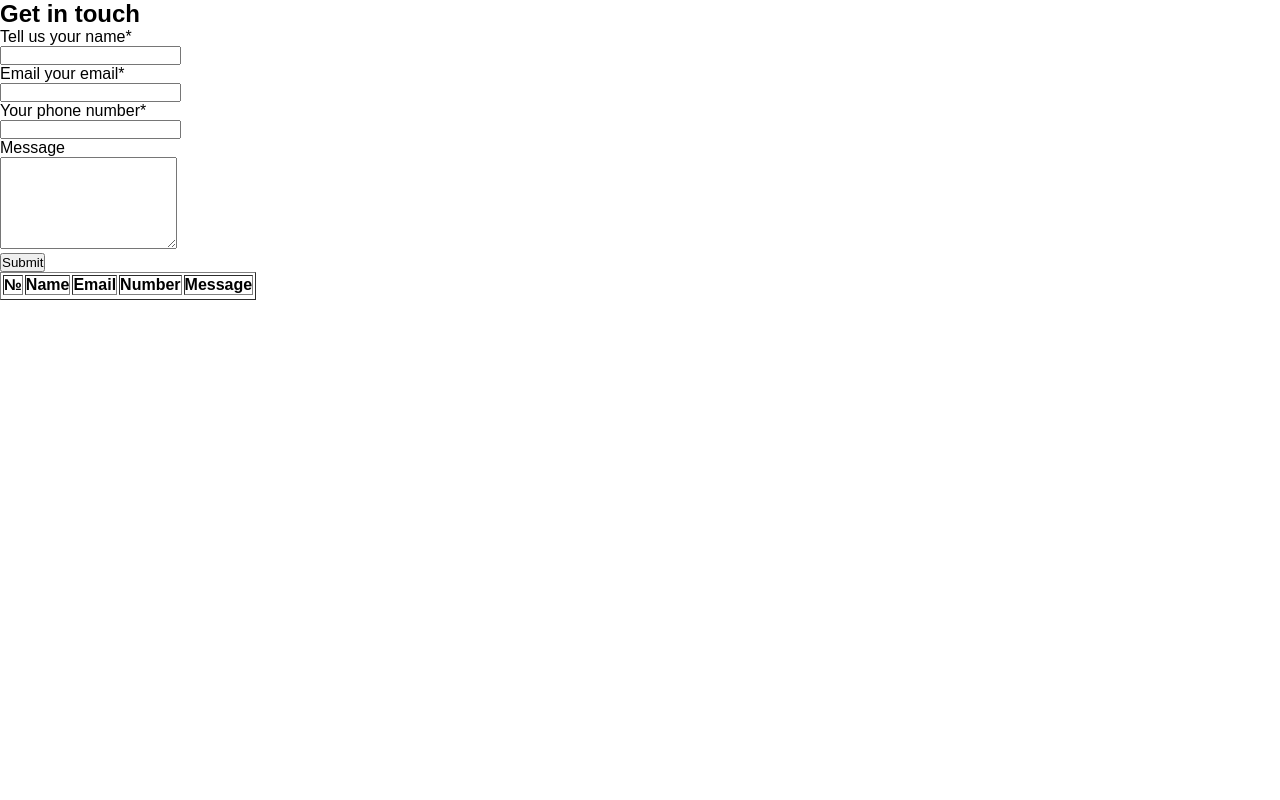
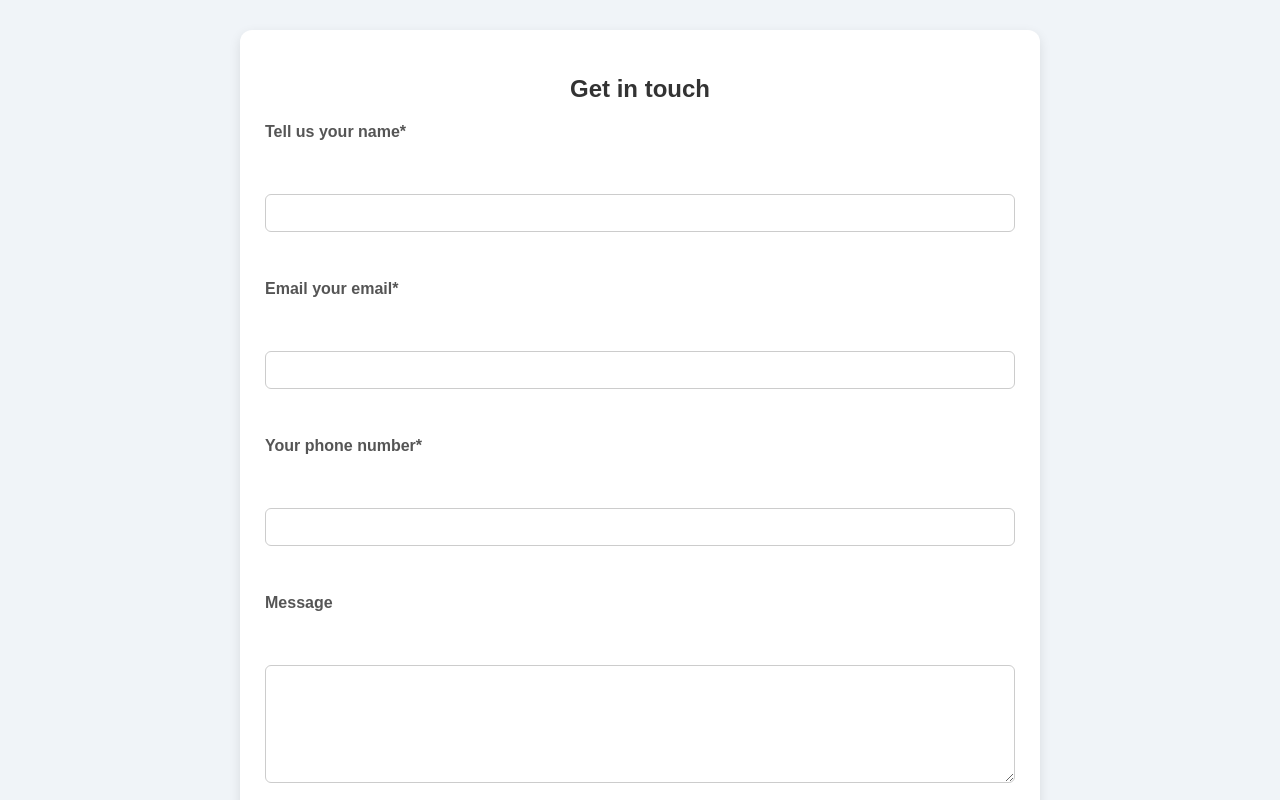
Before and after one commit to axilfum7/6.8, a plain HTML site: page index.html in a window 1280 px wide. Shown: the top 800 px of the page. Drawn offline with Linux system fonts and the light colour scheme.

Commit message:
done scss

```diff
--- a/js/index.js
+++ b/js/index.js
@@ -21,7 +21,7 @@ formEl.addEventListener("submit",(event)=>{
 })
 
 function createTableRow(data){
-    tbodyEl.innerHtml=null;
+    tbodyEl.innerHtml="";
     data.forEach((item,index)=>{
         const trEl=document.createElement("tr")
         trEl.innerHTML=`
--- a/scss/index.scss
+++ b/scss/index.scss
@@ -1,6 +1,86 @@
-*{
-    margin: 0;
-    padding: 0;
-    box-sizing: border-box;
-    font-family: sans-serif;
+body {
+  margin: 0;
+  font-family: sans-serif;
+  background-color: #f0f4f8;
 }
+
+main {
+  max-width: 800px;
+  margin: 0 auto;
+  padding: 30px;
+}
+
+.register {
+  background-color: #fff;
+  padding: 25px;
+  border-radius: 12px;
+  box-shadow: 0 4px 12px rgba(0, 0, 0, 0.1);
+  margin-bottom: 40px;
+
+  h2 {
+    text-align: center;
+    margin-bottom: 20px;
+    color: #333;
+  }
+
+  .form {
+    display: flex;
+    flex-direction: column;
+    gap: 15px;
+
+    label {
+      font-weight: 600;
+      margin-bottom: 5px;
+      color: #555;
+    }
+
+    input, textarea {
+      padding: 10px;
+      border: 1px solid #ccc;
+      border-radius: 6px;
+      font-size: 14px;
+    }
+
+    button {
+      padding: 10px;
+      background-color: #007bff;
+      border: none;
+      color: white;
+      border-radius: 6px;
+      font-size: 16px;
+      cursor: pointer;
+      transition: 0.3s;
+
+      &:hover {
+        background-color: #0056b3;
+      }
+    }
+  }
+}
+
+.result {
+  background-color: #fff;
+  padding: 20px;
+  border-radius: 12px;
+  box-shadow: 0 4px 12px rgba(0, 0, 0, 0.1);
+
+  table {
+    width: 100%;
+    border-collapse: collapse;
+    text-align: center;
+
+    th, td {
+      padding: 12px 10px;
+      border: 1px solid #ddd;
+    }
+
+    thead {
+      background-color: #007bff;
+      color: white;
+    }
+
+    tbody tr:nth-child(even) {
+      background-color: #f9f9f9;
+    }
+  }
+}
```
Also changed, not shown: css/index.min.css, 1 other file.
